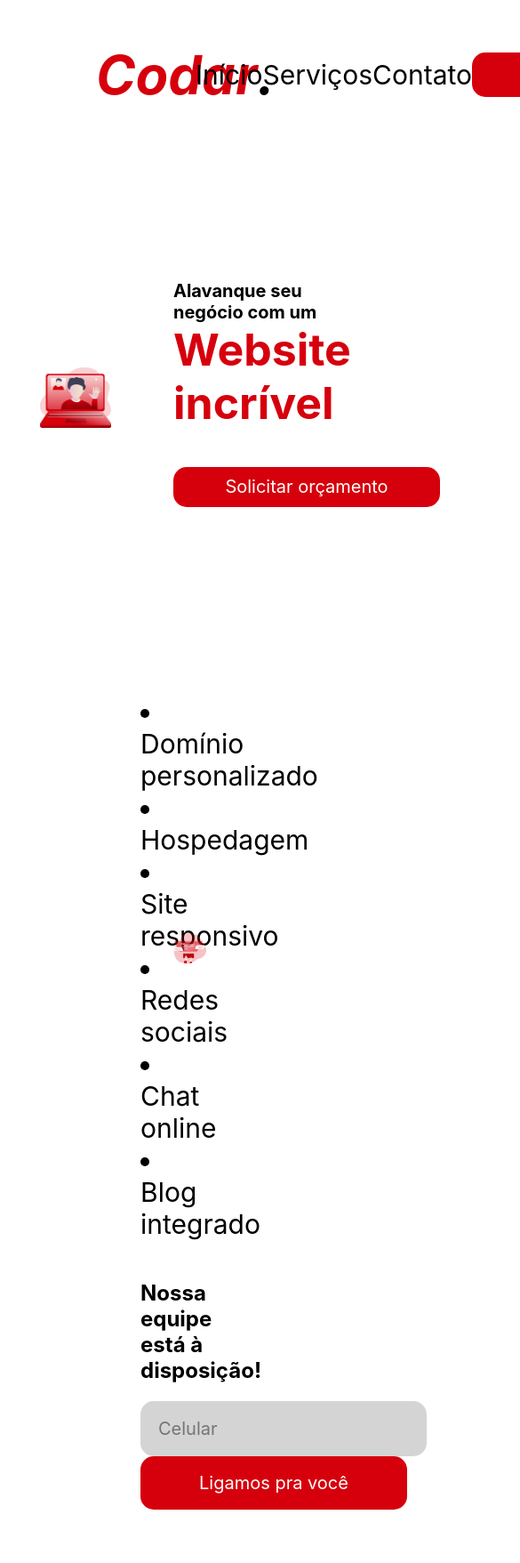
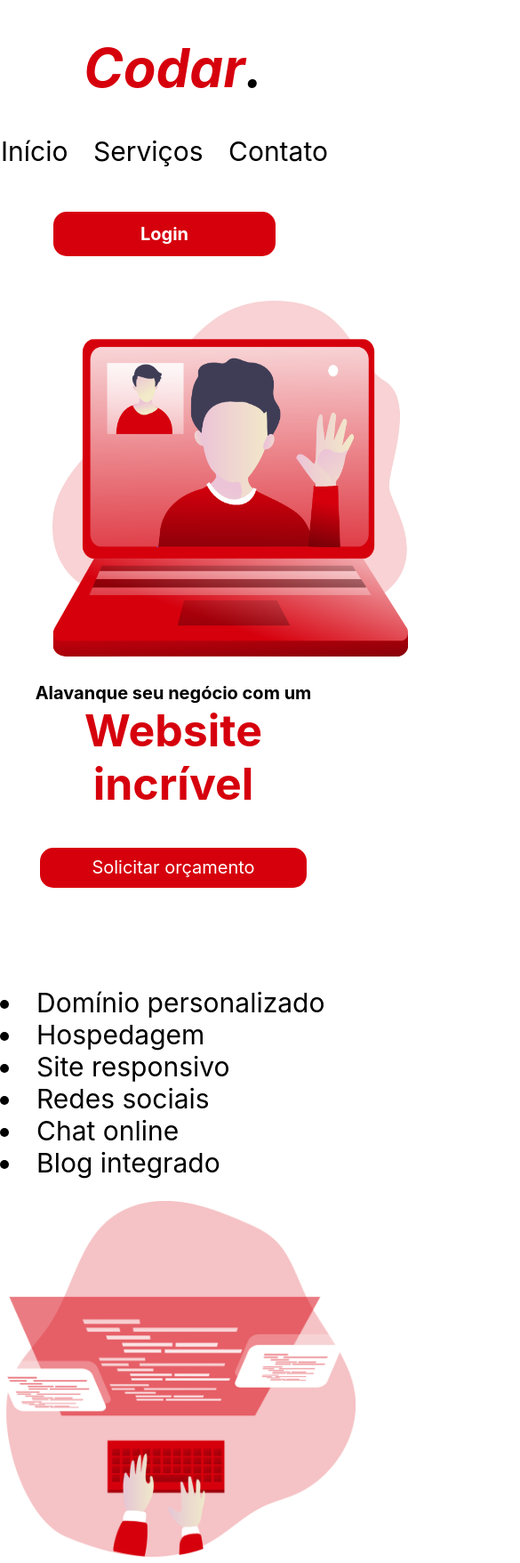
Before and after one commit to DouglasANS/DevChallenge-Codar, a plain HTML site: page index.html in a window 390 px wide. Shown: the top 1757 px of the page at 89% size, 585 px wide, since content can reach past the window. Drawn offline with Linux system fonts and the light colour scheme.

Commit message:
responsividade cell
fiz a responsividade do cell, falta os ajustes de tela para finalizar

```diff
--- a/index.html
+++ b/index.html
@@ -7,15 +7,21 @@
     <link rel="stylesheet" href="/style/style.css">
 </head>
 <body>
+
     <header>
         <div class="logo">
             <h1>Codar</h1><h1 class="ponto">.</h1>
         </div>
         <div class="menu">
-            <a href="inicio">Início</a>
-            <a href="Serviços">Serviços</a>
-            <a href="Contato">Contato</a>
-            <a href=""><button>Login</button></a>
+            <div class="resp1">
+                <a href="inicio">Início</a>
+                <a href="Serviços">Serviços</a>
+                <a href="Contato">Contato</a>
+            </div>
+
+            <div class="resp2">
+                <a href="#"><button>Login</button></a>
+            </div>
         </div>
     </header>
 
@@ -92,7 +98,7 @@
 
 
     <footer>
-        <div class="tamanho">
+        <div class="tamanho tamanho_1">
             <h1>Codar.</h1>
             <h3>Criamos websites incríveis</h3>
         </div>
--- a/style/style.css
+++ b/style/style.css
@@ -3,7 +3,7 @@
     font-family: -apple-system, BlinkMacSystemFont, 'Segoe UI', Roboto, Oxygen, Ubuntu, Cantarell, 'Open Sans', 'Helvetica Neue', sans-serif;
 }
 body{
-
+    margin: 0;
 }
 
 header{
@@ -14,7 +14,7 @@ header{
 }
 
 .logo{
-    width: 50%;
+    width: 20%;
     display: flex;
     color: #D6000D;
     font-size: 30px;
@@ -25,9 +25,10 @@ header{
 }
 
 .menu{
-    width: 50%;
+    width: 80%;
     display: flex;
-    justify-content: space-between;
+    justify-content: flex-end;
+
     align-items:center;
     font-size: 30px;
 }
@@ -39,6 +40,7 @@ header{
 .menu a {
     text-decoration: none;
     color: rgb(0, 0, 0);
+    margin-right: 20px;
 }
 
 .menu button{
@@ -61,18 +63,18 @@ section{
 
 .img_call{
     align-self: center;
-    margin-left: 10%;
-    margin-right: 50px;
+    margin-left: 15%;
+    margin-right: 10%;
+}
+
+img{
+    width: 400px;
+    height: 400px;
 }
 
 .video_call{
     height: 317px;
     width: 50%;
-}
-
-img{
-    width: 80%;
-    height: 80%;
 }
 
 .video_call h2{
@@ -117,8 +119,9 @@ img{
 }
 
 .img_coding img{
-    width: 100%;
-    height: 100%;
+    align-self: center;
+    width: 400px;
+    height: 400px;
 }
 
 .coding h2{
@@ -157,15 +160,15 @@ img{
 
 .section_3{
     display: flex;
-    margin-left: 150px;
-    margin-right: 150px;
+    margin-left: 6%;
+    margin-right: 6%;
     margin-top: 250px;
 
 }
 
 .informacao{
     border-radius: 15px;
-    margin-right: 60px;
+    margin-right: 20px;
     display: flex;
     width: 50%;
     background-color: rgb(226, 226, 226);
@@ -184,6 +187,7 @@ img{
     height: 50%;
 }
 .top_ h2{
+    font-size: 18px;
     font-weight: normal;
 }
 
@@ -213,6 +217,7 @@ img{
 footer{
     margin-top: 150px;
     height: 400px;
+    width: 100%;
     display: flex;
     background-color: rgb(0, 0, 0);
     color: rgb(255, 255, 255);
@@ -220,8 +225,8 @@ footer{
 
 .tamanho{
     width: 25%;
-    margin-left: 70px;
-    margin-right: 70px;
+    margin-left: 2%;
+    margin-right: 2%;
     margin-top: 30px;
 }
 
@@ -275,3 +280,163 @@ footer{
 .twitter{
     background-image: url(/assets/twitter.png);
 }
+
+@media (max-width: 510px){
+
+      /*--------  RESET   -------------*/
+
+
+
+      section{
+        margin-right: 0px;
+        margin-left: 0px;
+        display: block;
+        /*display: inline-block; */
+    }
+
+    .section_2{
+        display: block;
+        /*display: inline-block;*/
+        margin-right: 0px;
+        margin-left: 0px;
+    }
+
+    .section_3{
+        display: block;
+        margin-right: 0px;
+        margin-left: 0px;
+        /*display: inline-block;*/
+    }
+
+    .ligar{
+        margin-left: 0px;
+        margin-right: 0px;
+    }
+
+    footer{
+        display: block;
+        margin-right: 0px;
+        margin-left: 0px;
+        /*display: inline-block;*/
+        height: 900px;
+        width: 100%;
+    }
+
+    /*--------------------*/
+
+
+    header{
+        display:inline;
+        margin-left: 0px;
+        margin-right: 0px;
+    }
+
+    .logo{
+        width: 100%;
+        display: flex;
+        justify-content: center;
+    }
+
+    .menu{
+        width: 100%;
+        display: block;
+        font-size: 30px;
+    }
+    .resp1{
+        margin-bottom: 50px;
+        text-align: center;
+    }
+
+    .resp1 a {
+        text-align: center;
+        text-decoration: none;
+
+    }
+
+    .resp2{
+        text-align: center;
+        margin-bottom: 50px;
+    }
+
+    .video_call{
+        width: 100%;
+        text-align: center;
+    }
+
+    section{
+        margin-bottom: 0px;
+    }
+
+    .section_2{
+        width: 100%;
+        margin-right: 0px;
+        justify-content: center;
+        align-items: center;
+        text-align: center;
+    }
+
+    .section_2 .img_coding{
+        width: 100%;
+
+    }
+
+    .section_2 .coding{
+        width: 100%;
+    }
+
+    .coding{
+
+        text-align: center;
+    }
+
+    .coding, .img_coding{
+        width: 100%;
+        margin-right: 0px;
+    }
+    .img_coding{
+        margin-right: 0px;
+    }
+
+    .coding{
+
+        text-align: start;
+    }
+
+    .top_ {
+        margin-right: 0px;
+        height: 50%;
+    }
+
+    .ligar{
+        width: 100%;
+        text-align: center;
+    }
+
+    .input_ligar{
+        margin-bottom: 20px;
+    }
+
+    .informacao{
+        width: 90%;
+        margin-left: 5%;
+        margin-bottom: 20px;
+    }
+
+    .tamanho{
+        width: 100%;
+        margin-right: 8%;
+        margin-left: 8%;
+
+    }
+
+    .tamanho_1{
+        margin-right: 0;
+        margin-left: 0;
+        text-align: center;
+    }
+
+
+
+}
+
+        /*------------------------*/
```
